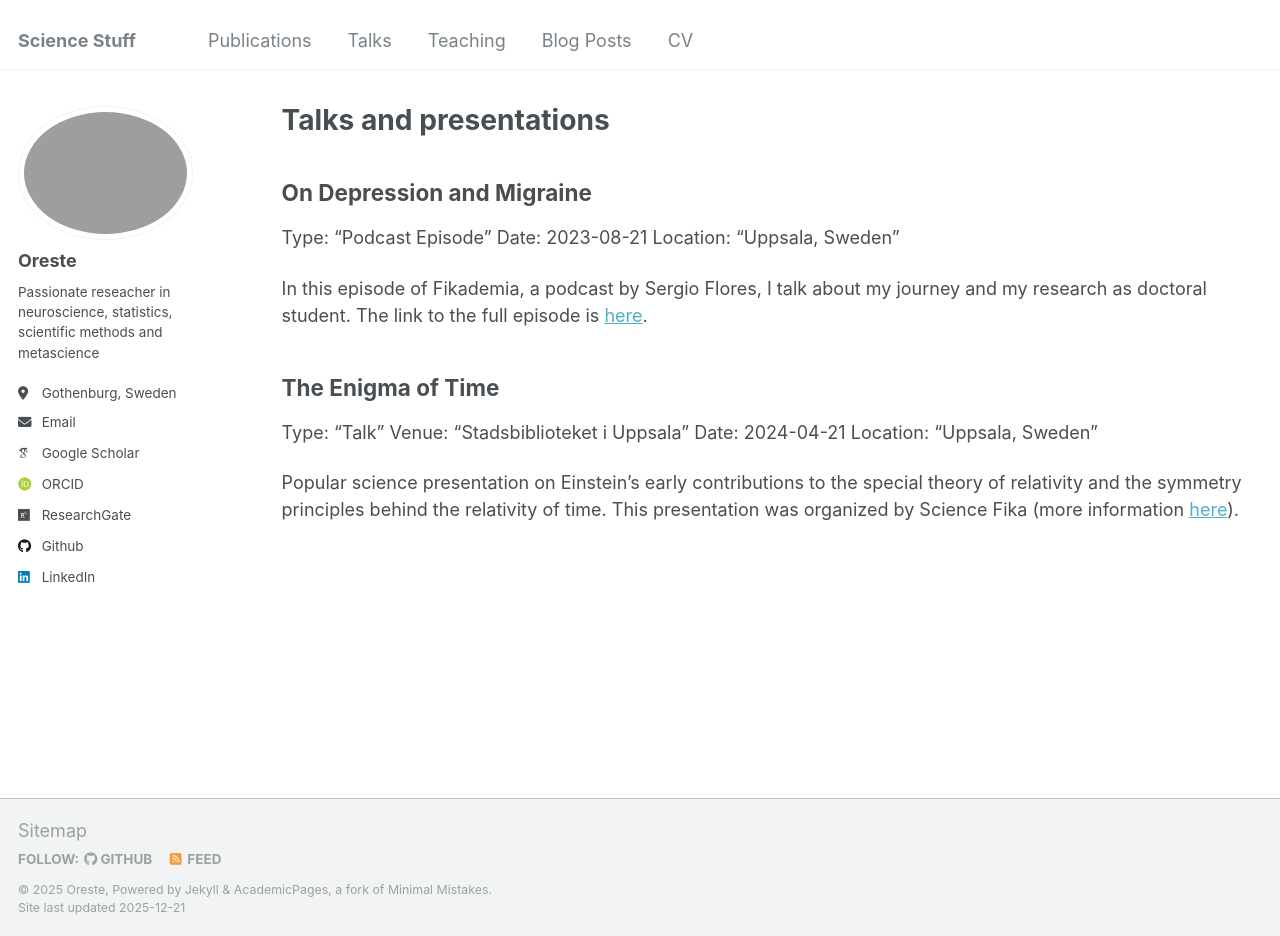
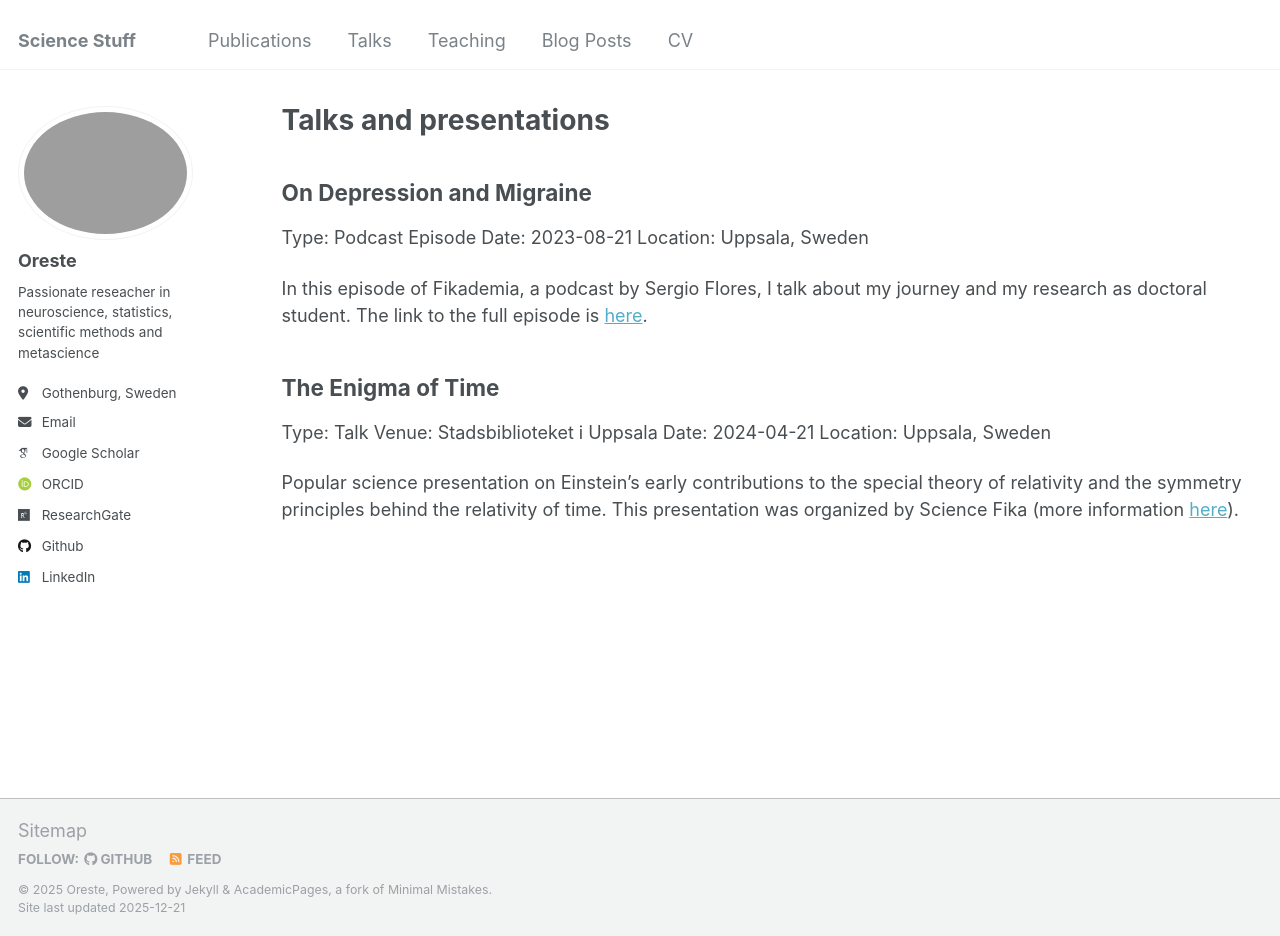
Before and after one commit to OresteAffatato/oresteaffatato.github.io, a Jekyll site: the page built from _pages/talks.md, in a window 1280 px wide and 936 px high. Built offline with Jekyll 4.4.1, drawn with Linux system fonts in a browser that asks for light colours; some web fonts are replaced.

```diff
--- a/_pages/talks.md
+++ b/_pages/talks.md
@@ -10,18 +10,18 @@ redirect_from:
 {% include base_path %}
 
 ## On Depression and Migraine
-Type: "Podcast Episode"
+Type: Podcast Episode
 Date: 2023-08-21
-Location: "Uppsala, Sweden"
+Location: Uppsala, Sweden
 
 In this episode of Fikademia, a podcast by Sergio Flores, I talk about my journey and my research as doctoral student.
 The link to the full episode is <a href="https://open.spotify.com/episode/2FIhOx7WAqiWcQvH1wjuKH" title="hp">here</a>.
 
 
 ## The Enigma of Time
-Type: "Talk"
-Venue: "Stadsbiblioteket i Uppsala"
+Type: Talk
+Venue: Stadsbiblioteket i Uppsala
 Date: 2024-04-21
-Location: "Uppsala, Sweden"
+Location: Uppsala, Sweden
 
 Popular science presentation on Einstein's early contributions to the special theory of relativity and the symmetry principles behind the relativity of time. This presentation was organized by Science Fika (more information <a href="https://www.sciencefika.se/" title="hp">here</a>).
```
